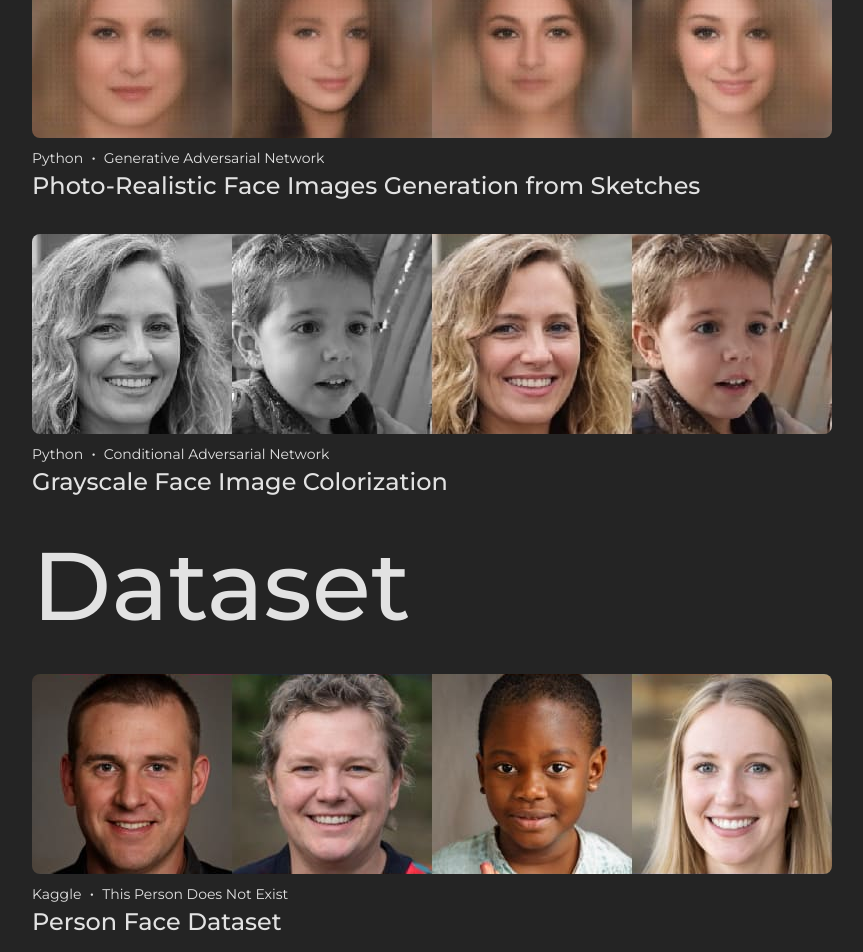
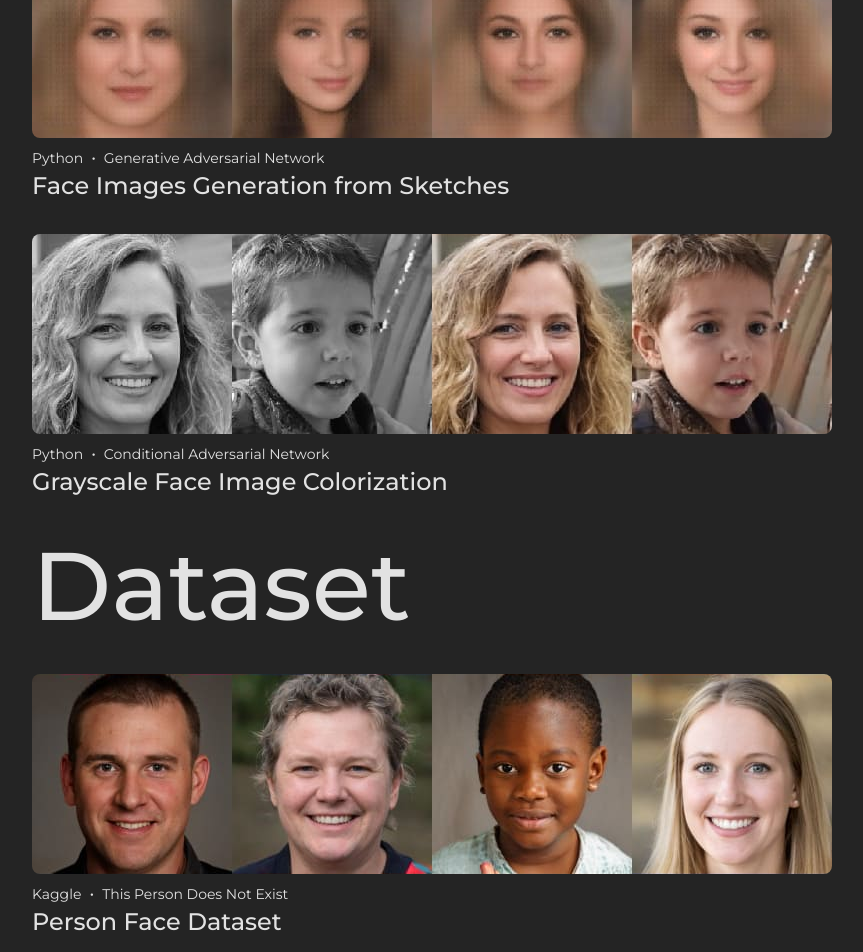
Before and after one commit to Xu-Justin/xu-justin.github.io, a React (Vite) app: page / in a window 1280 px wide. Shown: the part 1366-2318 px from the top of the page, without its empty margins (208-1071 px from the left). Built offline with nearby package versions, Linux system fonts and the light colour scheme.

Commit message:
Rename project title DeepFaceDrawing

```diff
--- a/src/components/Project.tsx
+++ b/src/components/Project.tsx
@@ -18,7 +18,7 @@ function Project() {
         },
         {
             image: DeepFaceDrawing,
-            title: 'Photo-Realistic Face Images Generation from Sketches',
+            title: 'Face Images Generation from Sketches',
             tags: ['Python', 'Generative Adversarial Network'],
             url: URL_PROJECT.DeepFaceDrawing,
         },
```
